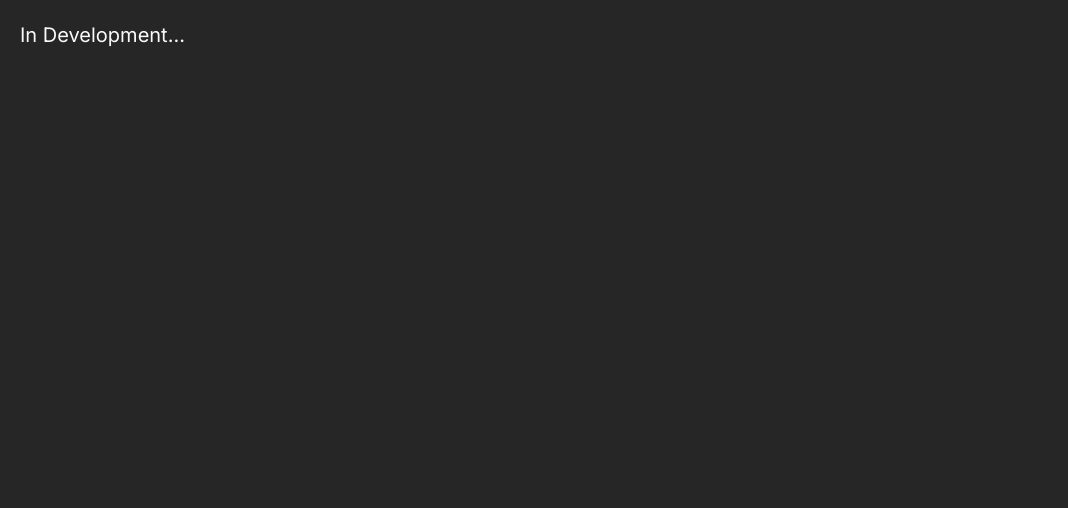
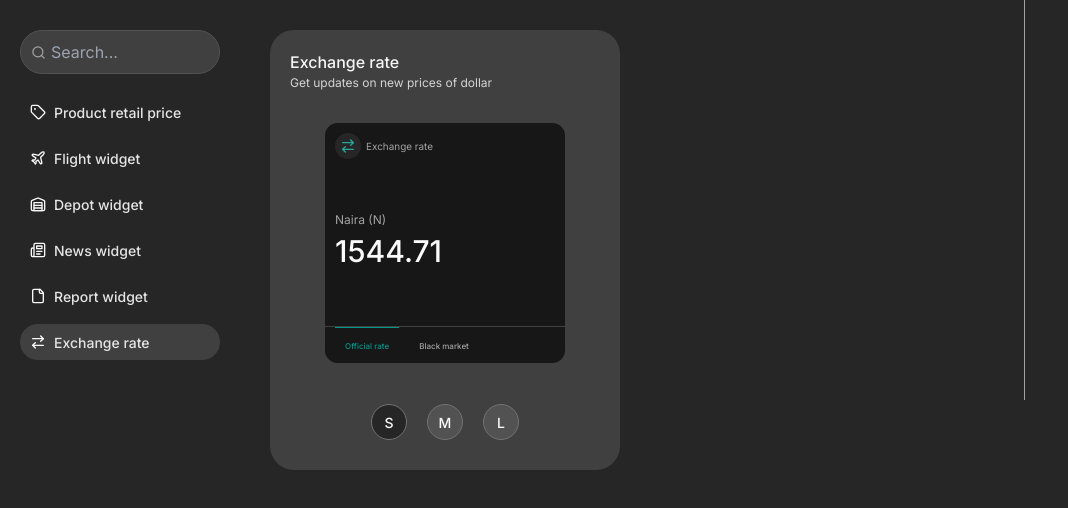
Before and after one commit to Basit46/Petrodata, a Next.js app: page /widgets/exchange in a window 1280 px wide. Before the commit this address had no page. Shown: the top 508 px of the page, without its empty margins (0-1068 px from the left). Built offline with nearby package versions, Linux system fonts and the light colour scheme.

Commit message:
feat: Exchange widget

```diff
--- a/app/constants/index.js
+++ b/app/constants/index.js
@@ -899,3 +899,13 @@
     },
   ],
 };
+
+export const dollarRates = [
+  { time: "24 Jan, 2025", price: 1200 },
+  { time: "25 Jan, 2025", price: 1350 },
+  { time: "26 Jan, 2025", price: 980 },
+  { time: "27 Jan, 2025", price: 1420 },
+  { time: "28 Jan, 2025", price: 1100 },
+  { time: "29 Jan, 2025", price: 1250 },
+  { time: "30 Jan, 2025", price: 1470 },
+];
--- /dev/null
+++ b/app/widgets/exchange/page.jsx
@@ -0,0 +1,190 @@
+"use client";
+
+import SelectPlusIcon from "@/app/components/SelectPlusIcon";
+import SelectSize from "@/app/components/SelectSize";
+import { dollarRates } from "@/app/constants";
+import React, { useState } from "react";
+import { LuArrowRightLeft } from "react-icons/lu";
+
+const page = () => {
+  const [size, setSize] = useState("S"); // "S" / "M" / "L"
+
+  return (
+    <div className="w-[350px] h-[440px] bg-[#404040] rounded-[24px] p-[20px] flex flex-col justify-between">
+      <h1 className="font-[500] text-[#F5F5F5]">Exchange rate</h1>
+      <p className="text-[12px] text-[#D4D4D4]">
+        Get updates on new prices of dollar
+      </p>
+
+      <div className="flex-1 grid place-items-center">
+        {size === "S" && <SmallWidget />}
+        {size === "M" && <MediumWidget />}
+        {size === "L" && <LargeWidget />}
+      </div>
+
+      <SelectSize size={size} setSize={setSize} />
+    </div>
+  );
+};
+
+export default page;
+
+const SmallWidget = () => {
+  const [isoffical, setIsoffical] = useState(true);
+
+  return (
+    <div className="relative group scale-[1] w-[240px] h-[240px] bg-[#171717] rounded-[12.4px] flex flex-col">
+      <SelectPlusIcon />
+
+      <div className="w-full h-full flex flex-col pt-[10px]">
+        <div className="px-[10px] flex items-center gap-[5px]">
+          <div className="size-[26px] rounded-full bg-[#262626] grid place-items-center">
+            <LuArrowRightLeft color="#26A69A" />
+          </div>
+          <p className="text-[9.93px] text-gray">Exchange rate</p>
+        </div>
+
+        <div className=" px-[10px] flex-1 flex flex-col justify-center">
+          <p className="text-[12px] text-gray">Naira (N)</p>
+          <p className="text-[30px] font-[500]">1544.71</p>
+        </div>
+
+        <div className="mt-auto h-[36.52px] border-t border-t-[#404040] px-[10px] flex gap-[10px]">
+          <button
+            onClick={() => setIsoffical(true)}
+            className={`${
+              isoffical
+                ? "border-t border-t-[#009688] text-[#009688]"
+                : "border-t border-t-transparent text-gray"
+            } w-fit px-[10px] h-full duration-300 text-[8px] font-[500]`}
+          >
+            Official rate
+          </button>
+          <button
+            onClick={() => setIsoffical(false)}
+            className={`${
+              !isoffical
+                ? "border-t border-t-[#009688] text-[#009688]"
+                : "border-t border-t-transparent text-gray"
+            } w-fit px-[10px] h-full duration-300 text-[8px] font-[500]`}
+          >
+            Black market
+          </button>
+        </div>
+      </div>
+    </div>
+  );
+};
+
+const MediumWidget = () => {
+  const [isoffical, setIsoffical] = useState(true);
+  return (
+    <div className="relative group scale-[1] w-full h-[150px] bg-[#171717] rounded-[12.4px] flex">
+      <SelectPlusIcon />
+
+      <div className="w-[60%] h-full flex flex-col pt-[10px]">
+        <div className="px-[10px] flex items-center gap-[5px]">
+          <div className="size-[26px] rounded-full bg-[#262626] grid place-items-center">
+            <LuArrowRightLeft color="#26A69A" />
+          </div>
+          <p className="text-[9.93px] text-gray">Exchange rate</p>
+        </div>
+
+        <div className="px-[10px] flex-1 pt-[15px]">
+          <p className="text-[12px] text-gray">Naira (N)</p>
+          <p className="text-[30px] font-[500]">1544.71</p>
+        </div>
+
+        <div className="mt-auto h-[23.43px] border-t border-t-[#404040] px-[10px] flex gap-[10px]">
+          <button
+            onClick={() => setIsoffical(true)}
+            className={`${
+              isoffical
+                ? "border-t border-t-[#009688] text-[#009688]"
+                : "border-t border-t-transparent text-gray"
+            } w-fit px-[10px] h-full duration-300 text-[8px] font-[500]`}
+          >
+            Official rate
+          </button>
+          <button
+            onClick={() => setIsoffical(false)}
+            className={`${
+              !isoffical
+                ? "border-t border-t-[#009688] text-[#009688]"
+                : "border-t border-t-transparent text-gray"
+            } w-fit px-[10px] h-full duration-300 text-[8px] font-[500]`}
+          >
+            Black market
+          </button>
+        </div>
+      </div>
+
+      <div className="flex-1 h-full bg-[#404040] px-[5px] py-[6px] space-y-[8px]">
+        {dollarRates.map((rate, i) => (
+          <div key={i} className="flex items-center justify-between">
+            <p className="text-[8px]">{rate.time}</p>
+            <p className="text-[8px] text-[#D4D4D4]">{rate.price}</p>
+          </div>
+        ))}
+      </div>
+    </div>
+  );
+};
+
+const LargeWidget = () => {
+  const [isoffical, setIsoffical] = useState(true);
+
+  return (
+    <div className="relative group scale-[1] w-[80%] h-fit bg-[#171717] rounded-[12.4px] flex flex-col">
+      <SelectPlusIcon />
+
+      <div className="w-full h-full flex flex-col pt-[10px]">
+        <div className="px-[10px] flex items-center gap-[5px]">
+          <div className="size-[26px] rounded-full bg-[#262626] grid place-items-center">
+            <LuArrowRightLeft color="#26A69A" />
+          </div>
+          <p className="text-[9.93px] text-gray">Exchange rate</p>
+        </div>
+
+        <div className=" px-[10px] flex-1 pt-[15px]">
+          <p className="text-[12px] text-gray">Naira (N)</p>
+          <p className="text-[30px] font-[500]">1544.71</p>
+        </div>
+
+        <div className="mt-auto h-[23.43px] border-t border-t-[#404040] px-[10px] flex gap-[10px]">
+          <button
+            onClick={() => setIsoffical(true)}
+            className={`${
+              isoffical
+                ? "border-t border-t-[#009688] text-[#009688]"
+                : "border-t border-t-transparent text-gray"
+            } w-fit px-[10px] h-full duration-300 text-[8px] font-[500]`}
+          >
+            Official rate
+          </button>
+          <button
+            onClick={() => setIsoffical(false)}
+            className={`${
+              !isoffical
+                ? "border-t border-t-[#009688] text-[#009688]"
+                : "border-t border-t-transparent text-gray"
+            } w-fit px-[10px] h-full duration-300 text-[8px] font-[500]`}
+          >
+            Black market
+          </button>
+        </div>
+      </div>
+
+      <div className="flex-1 h-full bg-[#404040] px-[5px] py-[6px] space-y-[10px]">
+        {dollarRates
+          .filter((_, i) => i < 4)
+          .map((rate, i) => (
+            <div key={i} className="flex items-center justify-between">
+              <p className="text-[8px]">{rate.time}</p>
+              <p className="text-[8px] text-[#D4D4D4]">{rate.price}</p>
+            </div>
+          ))}
+      </div>
+    </div>
+  );
+};
```
